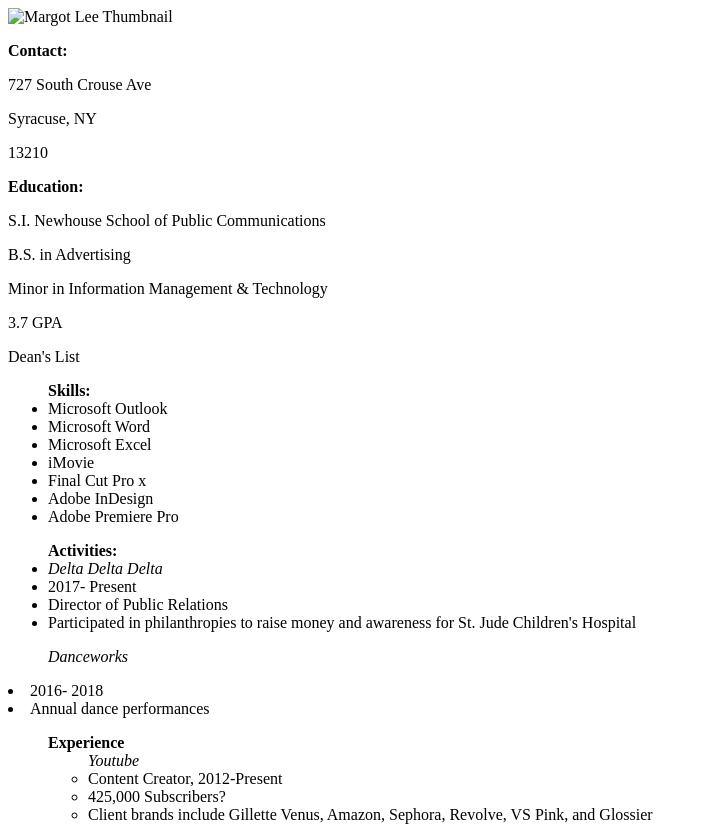
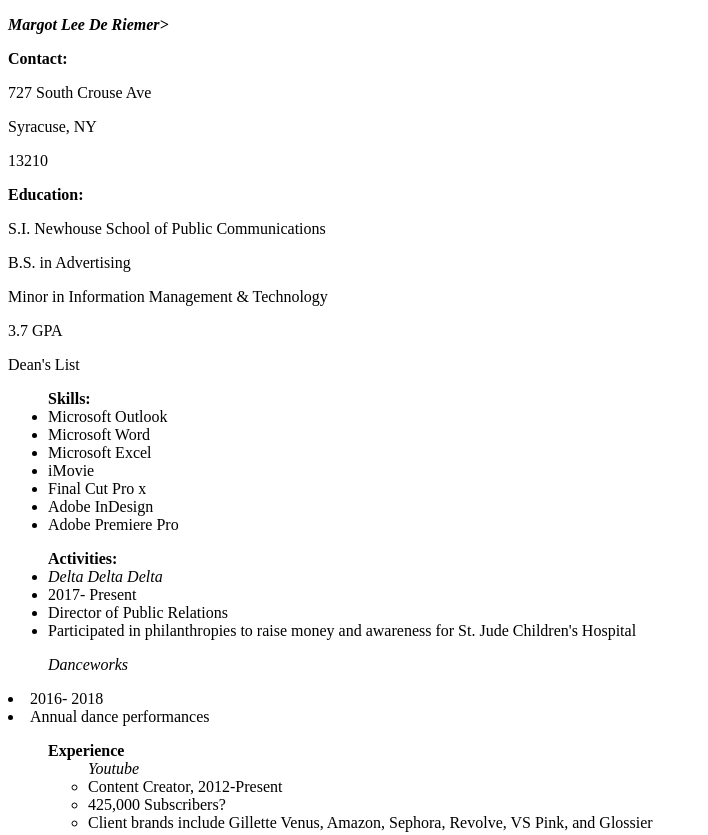
Before and after one commit to mlderiem/ist263-fall2019, a plain HTML site: page week-03/mlderiem-resume.html in a window 1280 px wide. Shown: the top 835 px of the page, without its empty margins (0-708 px from the left). Drawn offline with Linux system fonts and the light colour scheme.

Commit message:
Update mlderiem-resume.html

```diff
--- a/week-03/mlderiem-resume.html
+++ b/week-03/mlderiem-resume.html
@@ -2,11 +2,11 @@
 <html lang="en">
 
 <head>
-    <img src="/resume/images/margotleethumbnail.jpg" alt="Margot Lee Thumbnail"> </img>
     <title> Margot Lee De Riemer</title>
-</head>
+    </head>
 
 <body>
+    <p><b><i>Margot Lee De Riemer></i></b>
     <p><b>Contact:</b></p>
     <p>727 South Crouse Ave</p>
     <p>Syracuse, NY</p>
```
